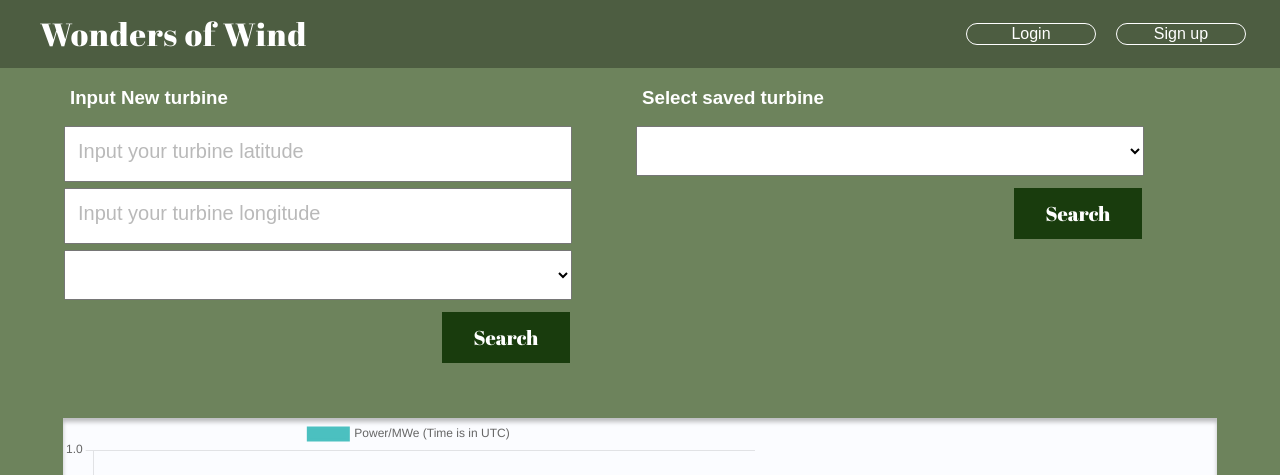
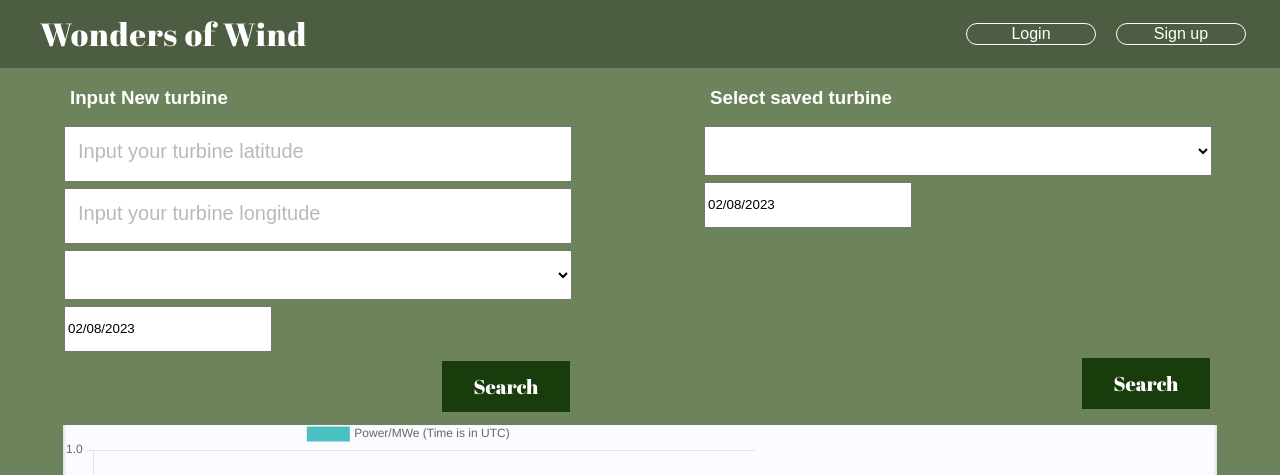
Before and after one commit to T1mTop1a/team_project_wonders_of_wind, a React (Create React App) app in the folder frontend/: page / in a window 1280 px wide. Shown: the top 475 px of the page. Built offline with nearby package versions, Linux system fonts and the light colour scheme; no server answers.

Commit message:
added date picker to both forms and altered alignments

```diff
--- a/frontend/package.json
+++ b/frontend/package.json
@@ -15,12 +15,15 @@
     "enzyme": "^3.11.0",
     "moment": "^2.29.4",
     "moment-timezone": "^0.5.38",
+    "pickadate": "^5.0.0-alpha.3",
     "react": "^18.2.0",
     "react-chartjs-2": "^4.3.1",
+    "react-datepicker": "^4.10.0",
     "react-dom": "^18.2.0",
     "react-router-dom": "^6.4.3",
     "react-scripts": "^2.1.3",
     "react-select": "^5.7.0",
+    "wc-datepicker": "^0.5.1",
     "web-vitals": "^2.1.4"
   },
   "scripts": {
--- a/frontend/src/pages/css/home.css
+++ b/frontend/src/pages/css/home.css
@@ -6,10 +6,19 @@
   left: 0;
 }
 
+.inputBase {
+  background-color: #6d835c;
+  position: absolute;
+  right: 0;
+  left: 0;
+  display: flex;
+}
+
 .NavBar {
   position: static;
   background: #596a4b;
   background-color: rgba(0, 0, 0, 0.29);
+  float: top;
 }
 
 .link {
--- a/frontend/src/pages/css/homepage.css
+++ b/frontend/src/pages/css/homepage.css
@@ -7,11 +7,21 @@
     text-indent: 10px;
 }
 
-.searchButtonPosition{
+.searchButtonPositionLeft{
     width: 500px;
     height: 50px;
     margin-left: 70px;
     margin-top: 9px;
+    margin-bottom: 14px;
+    align-content: right;
+    display: flex;
+  }
+
+  .searchButtonPositionRight{
+    width: 500px;
+    height: 50px;
+    margin-left: 70px;
+    margin-top: 130px;
     margin-bottom: 14px;
     align-content: right;
     display: flex;
@@ -65,6 +75,14 @@
   text-indent: 10px;
 }
 
+.datePicker {
+  width: 200px;
+  height: 40px;
+  margin-left: 64px;
+  margin-top: 3px;
+
+}
+
 .searchTitle{
   font-family: 'Arial', cursive;
   margin-left: 70px;
--- a/frontend/src/pages/homepage.js
+++ b/frontend/src/pages/homepage.js
@@ -12,6 +12,8 @@ import TableContainer from "@mui/material/TableContainer";
 import TableHead from "@mui/material/TableHead";
 import TableRow from "@mui/material/TableRow";
 import select from "react-select";
+import DatePicker from "react-datepicker";
+import "react-datepicker/dist/react-datepicker.css";
 
 var moment = require("moment-timezone");
 
@@ -125,8 +127,12 @@ const Home = () => {
     );
   };
 
+  // Turbine models
   const [modelList, setModelList] = useState([]);
-  const [modelList2, setModelList2] = useState([]);
+  // User turbines
+  const [turbineList, setTurbineList] = useState([]);
+  // date Selector
+  const [startDate, setStartDate] = useState(new Date());
 
 
   useEffect(() => {
@@ -147,7 +153,7 @@ const Home = () => {
     .then(data => data.json())
     .then(items => {
       if (mounted){
-        setModelList2(items)
+        setTurbineList(items)
       }
     });
     return () => mounted = false;
@@ -156,6 +162,7 @@ const Home = () => {
   return (
     <div className="base">
       <Header />
+      <div className="inputBase">
       <form className= "newTurbine"
         style={{
           float: "left",
@@ -169,7 +176,8 @@ const Home = () => {
             options={modelList.map(opt => ({ label: opt.model_name, value: opt.modelId }))}
             onChange={opt => console.log(opt.label, opt.value)}
         />
-        <div className="searchButtonPosition">
+        <DatePicker selected={startDate} onChange={(date) => setStartDate(date)} className="datePicker" />
+        <div className="searchButtonPositionLeft">
           <button className="searchButton">
             Search
           </button>
@@ -178,21 +186,23 @@ const Home = () => {
 
       <form className= "userTurbine"
         style={{
-          float: "left",
+          float: "right",
         }}
       >
         <h3 className="searchTitle">Select saved turbine</h3>
         <select
             className="modelDropDown"
-            options={modelList2.map(opt => ({ label: opt.model_name, value: opt.modelId }))}
+            options={turbineList.map(opt => ({ label: opt.turbine_name, value: opt.turbineId }))}
             onChange={opt => console.log(opt.label, opt.value)}
         />
-        <div className="searchButtonPosition">
+        <DatePicker selected={startDate} onChange={(date) => setStartDate(date)} className="datePicker" />
+        <div className="searchButtonPositionRight">
           <button className="searchButton">
             Search
           </button>
         </div>
       </form>
+      </div>
 
       <div id="chartContainer">
         <LineChart />
```
Also changed, not shown: 1 other file (tests, documents, lock files or other folders).
